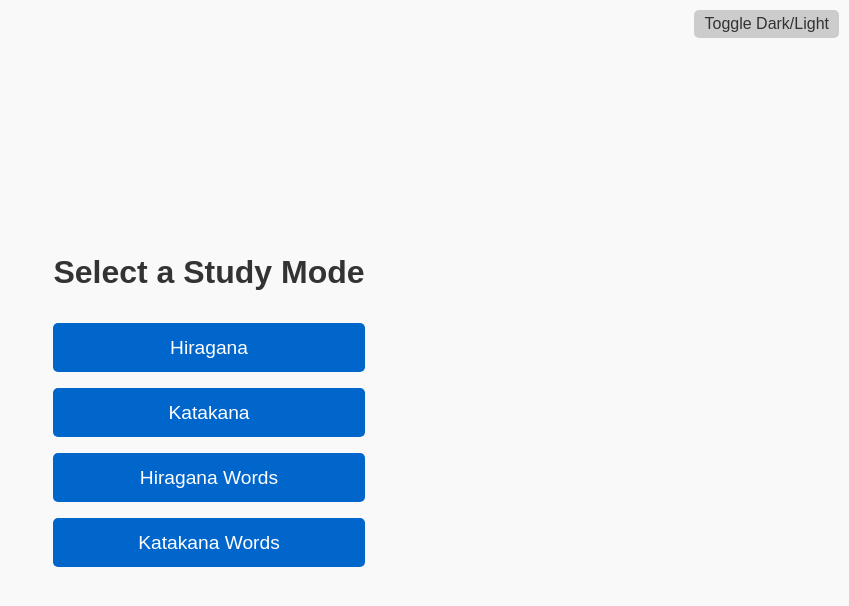
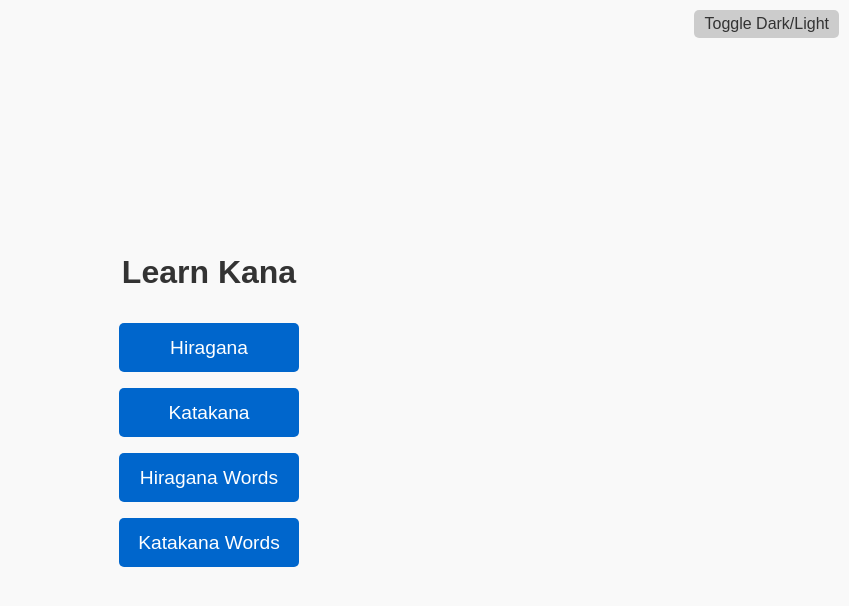
Before and after one commit to saikai94/saikai94.github.io, a plain HTML site: page index.html in a window 1280 px wide. Shown: the whole page, without its empty margins (431-1280 px from the left). Drawn offline with Linux system fonts and the light colour scheme.

Commit message:
Update index.html

```diff
--- a/index.html
+++ b/index.html
@@ -179,7 +179,7 @@
 
   <!-- Splash Screen -->
   <div class="splash-screen" id="splashScreen">
-    <h1>Select a Study Mode</h1>
+    <h1>Learn Kana</h1>
     <div class="options">
       <button data-mode="hiragana">Hiragana</button>
       <button data-mode="katakana">Katakana</button>
```
